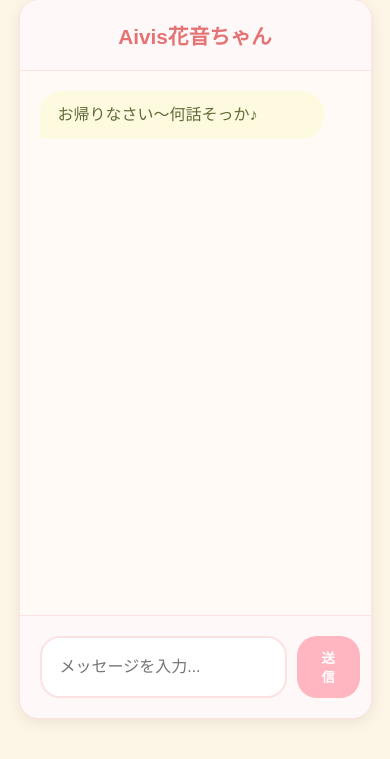
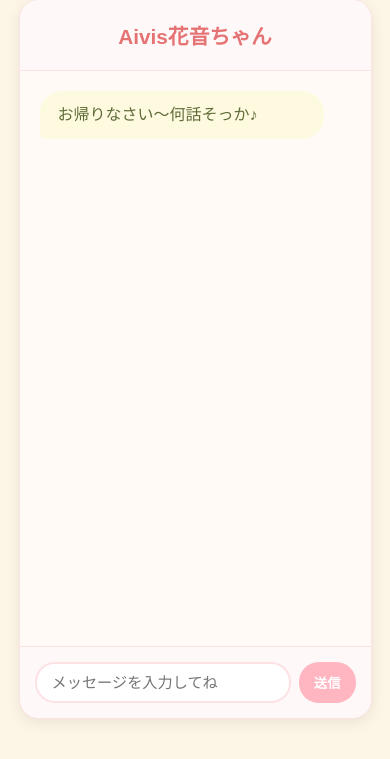
Before and after one commit to rjrr-256/chatbot-app, a Flask app: page / in a window 390 px wide. Shown: the part 63-822 px from the top of the page. Run offline with Flask 3, Linux system fonts and the light colour scheme; parts of the project's set-up code (start-up, migrations or seed data) failed here and were passed over.

Commit message:
スマホ表示で送信ボタンが縦になる問題を修正

```diff
--- a/static/style.css
+++ b/static/style.css
@@ -120,3 +120,31 @@
 #chat-form button:hover {
     background-color: #f7cac9; /* 少し濃いピンクに */
 }
+
+/* =============================================== */
+/* スマートフォン用のスタイル（レスポンシブ対応） */
+/* 画面幅が600px以下のときに適用される */
+/* =============================================== */
+@media (max-width: 600px) {
+
+    /* チャット入力フォームのレイアウトを調整 */
+    #chat-form {
+        padding: 15px; /* 少し余白を詰める */
+    }
+
+    /* 入力ボックスのスタイル */
+    #user-input {
+        padding: 10px 15px; /* 少し小さくする */
+        font-size: 0.95em; /* 文字も少し小さく */
+    }
+
+    /* 送信ボタンのスタイル */
+    #chat-form button {
+        padding: 10px 15px; /* ボタンの左右の余白を調整 */
+        margin-left: 8px; /* ボタンの左の隙間を詰める */
+
+        /* ★★★ここが重要★★★ */
+        /* ボタンの幅が文字より狭くならないようにする */
+        white-space: nowrap;
+    }
+}
--- a/templates/index.html
+++ b/templates/index.html
@@ -14,7 +14,7 @@
         </div>
         <div id="loading" style="display: none;">考え中...</div>
         <form id="chat-form">
-            <input type="text" id="user-input" placeholder="メッセージを入力..." autocomplete="off">
+            <input type="text" id="user-input" placeholder="メッセージを入力してね" autocomplete="off">
             <button type="submit">送信</button>
         </form>
     </div>
```
